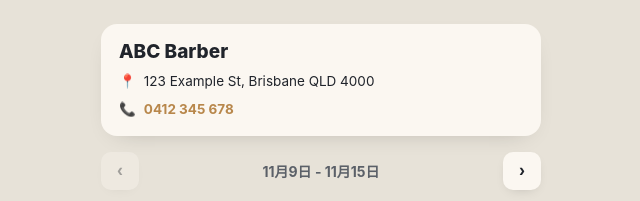
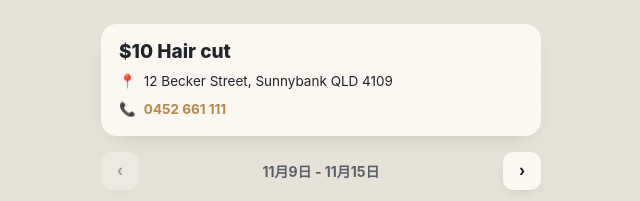
Before and after one commit to baronapple/liuzong, a plain HTML site: page docs/index.html in a window 1280 px wide. Shown: the top 201 px of the page, 319-959 px from the left. Drawn offline with Linux system fonts and the light colour scheme; no server answers.

Commit message:
Add files via upload

```diff
--- a/docs/index.html
+++ b/docs/index.html
@@ -109,12 +109,12 @@
 <div class="app">
 
   <div class="shop-info">
-    <div class="si-name">ABC Barber</div>
+    <div class="si-name">$10 Hair cut</div>
     <div class="si-row">
-      📍 <a href="https://www.google.com/maps/search/?api=1&query=123+Example+St+Brisbane+QLD+4000" target="_blank">123 Example St, Brisbane QLD 4000</a>
+      📍 <a href="https://www.google.com/maps/search/?api=1&query=12+Becker+St+Sunnybank+QLD+4109" target="_blank">12 Becker Street, Sunnybank QLD 4109</a>
     </div>
     <div class="si-row si-phone">
-      📞 <a href="tel:0412345678">0412 345 678</a>
+      📞 <a href="tel:0452661111">0452 661 111</a>
     </div>
   </div>
 
```
